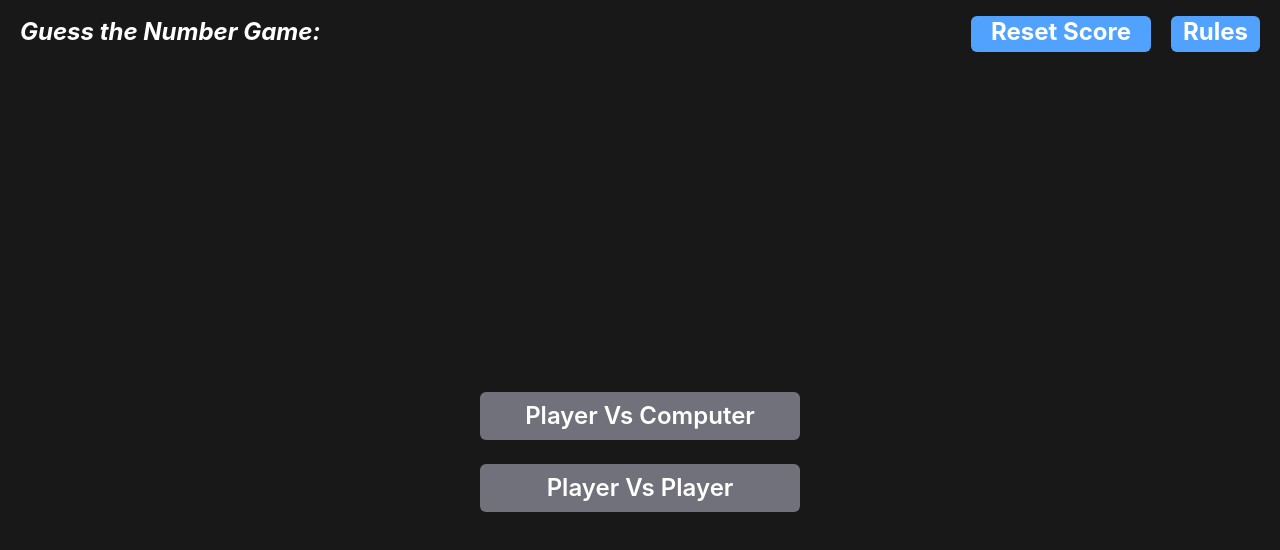
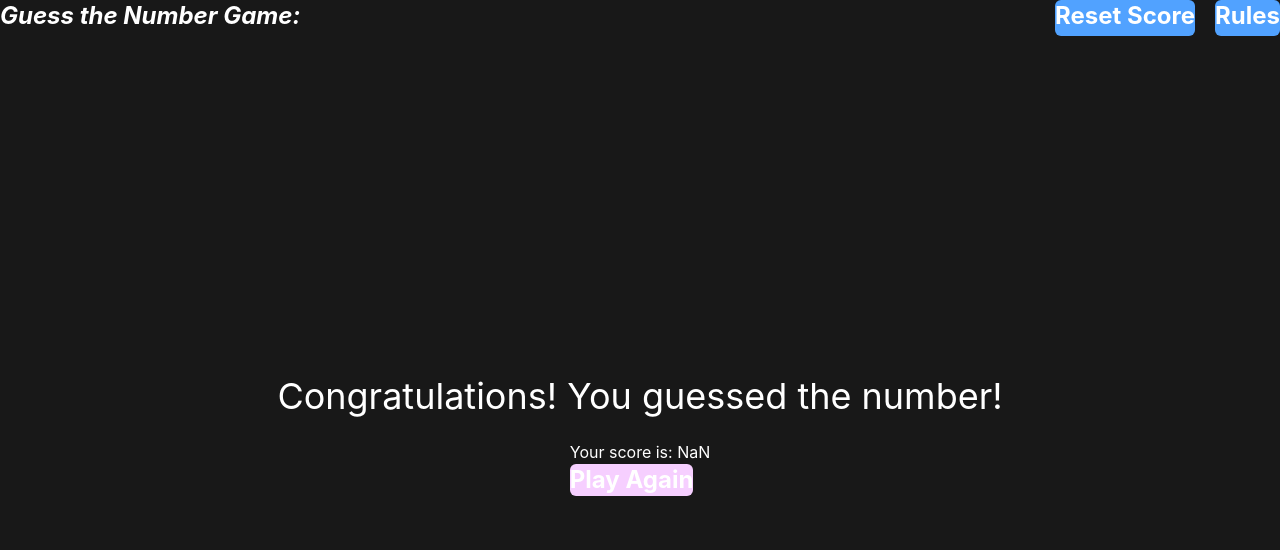
Before and after one commit to momdalomar123/GuessTheNumber, a React (Vite) app: page /#/VictoryPage in a window 1280 px wide. Shown: the top 550 px of the page. Built offline with nearby package versions, Linux system fonts and the light colour scheme.

Commit message:
your message

```diff
--- a/package.json
+++ b/package.json
@@ -7,7 +7,8 @@
     "dev": "vite",
     "build": "tsc -b && vite build",
     "lint": "eslint .",
-    "preview": "vite preview"
+    "preview": "vite preview",
+       "deploy": "gh-pages -d dist"
   },
   "dependencies": {
     "@tailwindcss/vite": "^4.2.4",
--- a/src/App.tsx
+++ b/src/App.tsx
@@ -1,10 +1,12 @@
 import { useEffect, useState } from "react"
 import "./App.css"
 import MainMenu from "./Components/MainMenu"
+import PlayerOneRules from "./Pages/PlayerOneRules"
 import DifficultySelector from "./Pages/DifficultySelector"
 import PlayingComputer from "./Pages/PlayingComputer"
 import VictoryPage from "./Pages/VictoryPage"
 import LosePage from "./Pages/LosePage"
+
 import {Routes,Route} from "react-router-dom"
 function getRandomNumber(range:number)
 {
@@ -26,19 +28,24 @@
       <Route index element ={ <MainMenu
       score={score}
       setScore={setScore}
-      />}></Route>
+      />}/>
+      <Route path="Rules" element={<PlayerOneRules/>}/>
       <Route path="Difficulties" element= {<DifficultySelector
       score={score}
       setScore={setScore}
-       />}></Route>
+       />}/>
       <Route path="PlayingComputer" element= {<PlayingComputer
       computerNumber={computerNumber}
       setComputerNumber={setComputerNumber}
       score={score}
       setScore={setScore}
-      />}></Route>
-      <Route path="VictoryPage" element= {<VictoryPage/>}></Route>
-      <Route path="LosePage" element= {<LosePage/>}></Route>
+      />}/>
+      <Route path="VictoryPage" element= {<VictoryPage
+       score={score}
+       setScore={setScore}/>}/>
+      <Route path="LosePage" element= {<LosePage
+      score={score}
+       setScore={setScore}/>}/>
 
     </Routes>
 
--- a/src/Components/GameModes.tsx
+++ b/src/Components/GameModes.tsx
@@ -10,10 +10,12 @@
                 backgroundColor="bg-zinc-500"
                 />
                 </Link>
+                <Link to="/Rules">
                  <GameModesButtons
                   text="Player Vs Player"
                   backgroundColor="bg-zinc-500"
                   />
+                  </Link>
             </div>
         </>
        )
--- a/src/Pages/LosePage.tsx
+++ b/src/Pages/LosePage.tsx
@@ -1,12 +1,17 @@
 import { Link, useNavigate ,useLocation} from "react-router-dom"
-
 import Header from "../Components/Header"
-export default function LosePage(){
+type Score={
+    score:number,
+    setScore:(value:number)=>void
+}
+export default function LosePage({score,setScore}:Score){
       const navigateHome = useNavigate()
     const location =useLocation()
 return(
     <>
-    <Header/>
+    <Header
+    score={score}
+    setScore={setScore}/>
 
     <div className="flex flex-col gap-6 h-screen justify-center items-center" tabIndex={0} autoFocus onKeyDown={(e)=>{
         if(e.key==="Enter") navigateHome("/")
--- /dev/null
+++ b/src/Pages/PlayerOneRules.tsx
@@ -0,0 +1,12 @@
+
+export default function PlayerOneRules()
+{
+    return(
+        <>
+        <div className="flex flex-col gap-6 h-screen justify-center items-center">
+        <input placeholder="Enter The Number"/>
+
+        </div>
+        </>
+    )
+}
--- a/src/Pages/VictoryPage.tsx
+++ b/src/Pages/VictoryPage.tsx
@@ -1,12 +1,18 @@
 import { Link, useNavigate ,useLocation} from "react-router-dom"
 import Header from "../Components/Header"
-export default function VictoryPage(){
+type Score={
+    score:number,
+    setScore:(value:number)=>void
+}
+export default function VictoryPage({score,setScore}:Score){
       const navigateHome = useNavigate()
       const location= useLocation()
 
 return(
     <>
-    <Header/>
+    <Header
+    score={score}
+    setScore={setScore} />
 
     <div className="flex flex-col gap-6 h-screen justify-center items-center" tabIndex={0} autoFocus onKeyDown={(e)=>{
         if(e.key==="Enter") navigateHome("/")
--- a/src/index.css
+++ b/src/index.css
@@ -1,3 +1,8 @@
+*{
+  margin: 0;
+  padding:0 ;
+  box-sizing: border-box;
+}
 html,body{
   margin: 0;
   min-height: 100vh;
@@ -5,4 +10,6 @@
   box-sizing: border-box;
   overflow:  hidden;
   overscroll-behavior: none;
+    width: 100%;
+  height: 100%;
 }
--- a/src/main.tsx
+++ b/src/main.tsx
@@ -1,13 +1,13 @@
 import { StrictMode } from 'react'
 import { createRoot } from 'react-dom/client'
-import { BrowserRouter } from 'react-router-dom'
+import { HashRouter } from 'react-router-dom'
 import './index.css'
 import App from './App.tsx'
 
 createRoot(document.getElementById('root')!).render(
   <StrictMode>
-    <BrowserRouter>
+    <HashRouter>
     <App />
-    </BrowserRouter>
+    </HashRouter>
   </StrictMode>,
 )
```
